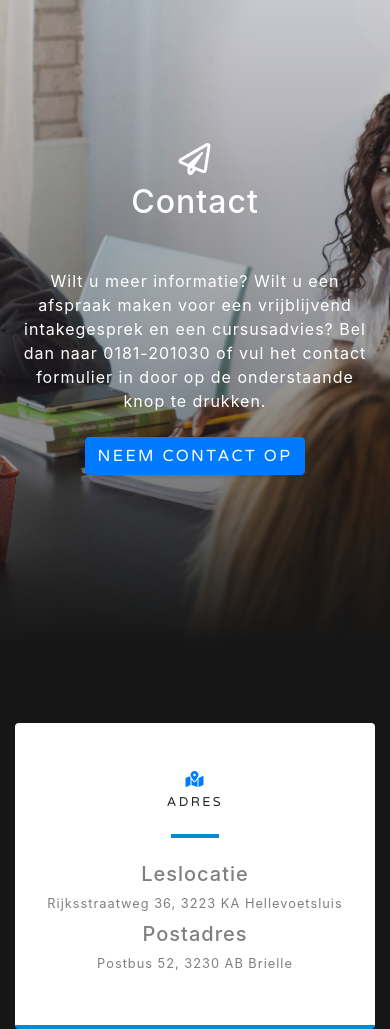
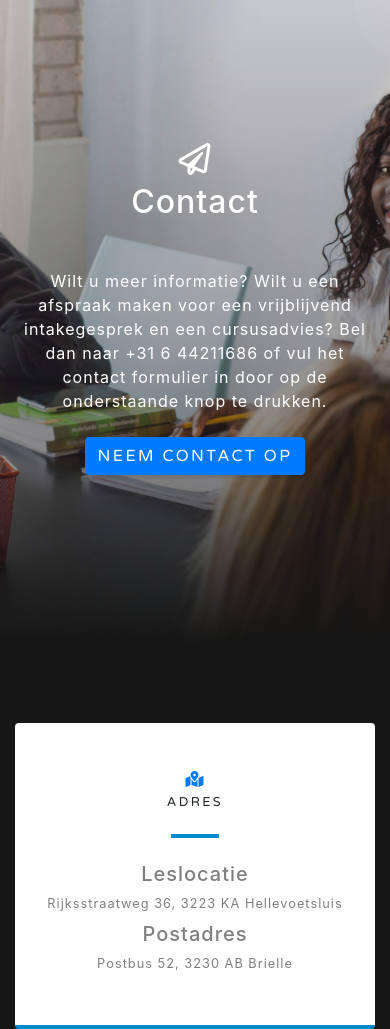
Before and after one commit to kaspermeilgaard/taalcentrum-europoort, a website with bundled scripts: page index.html in a window 390 px wide. Shown: the part 3954-4983 px from the top of the page. Built offline with nearby package versions, Linux system fonts and the light colour scheme.

Commit message:
update phone no

```diff
--- a/index.html
+++ b/index.html
@@ -195,9 +195,9 @@
             <h2 class="text-white mb-5">Contact</h2>
             <p class="text-white">
               Wilt u meer informatie? Wilt u een afspraak maken voor een
-              vrijblijvend intakegesprek en een cursusadvies? Bel dan naar
-              0181-201030 of vul het contact formulier in door op de
-              onderstaande knop te drukken.
+              vrijblijvend intakegesprek en een cursusadvies? Bel dan naar +31 6
+              44211686 of vul het contact formulier in door op de onderstaande
+              knop te drukken.
             </p>
 
             <a
@@ -252,7 +252,7 @@
                 <i class="fas fa-mobile-alt text-primary mb-2"></i>
                 <h4 class="text-uppercase m-0">Telefoon</h4>
                 <hr class="my-4" />
-                <div class="small text-black-50">+31 (0) 181 201030</div>
+                <div class="small text-black-50">+31644211686</div>
               </div>
             </div>
           </div>
```
